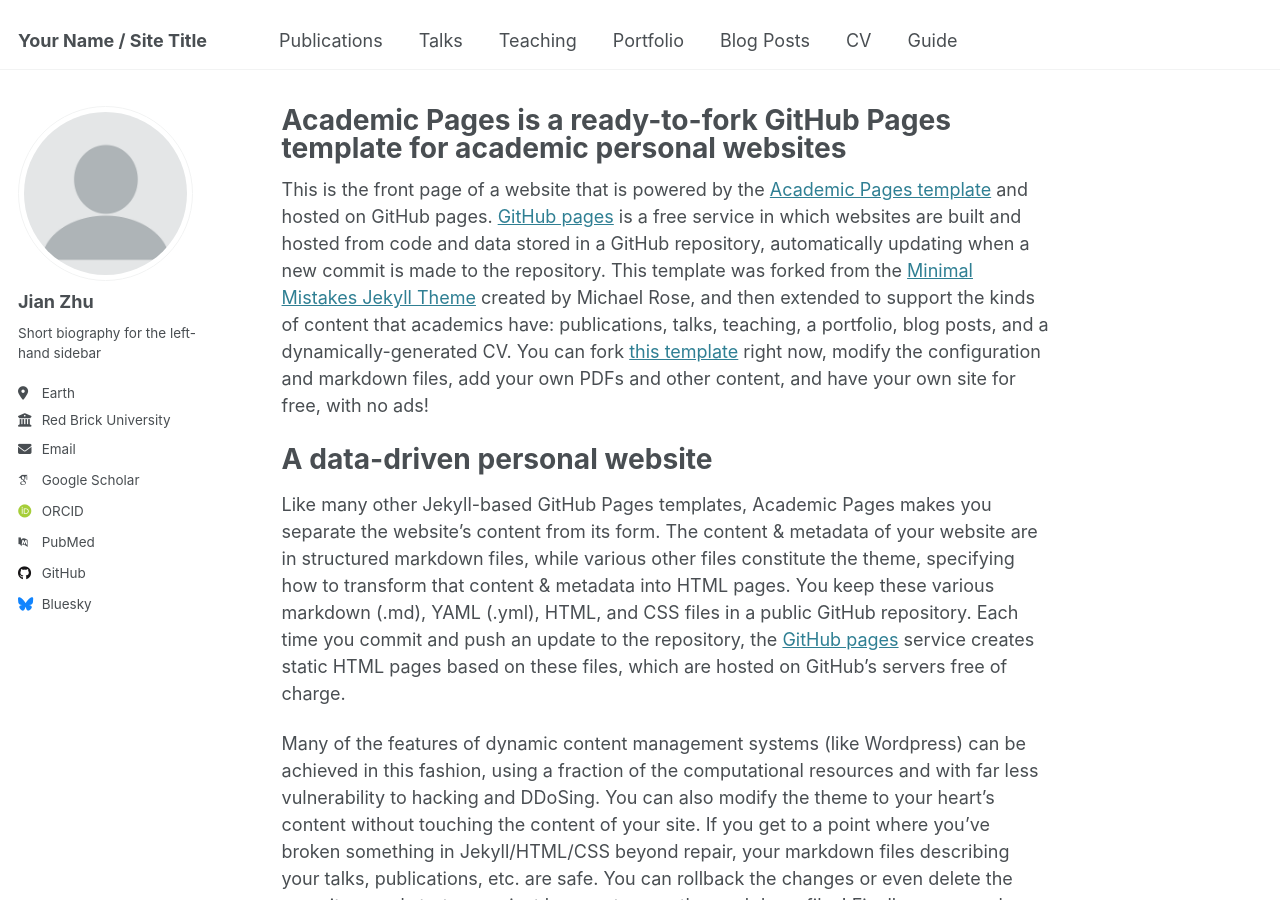
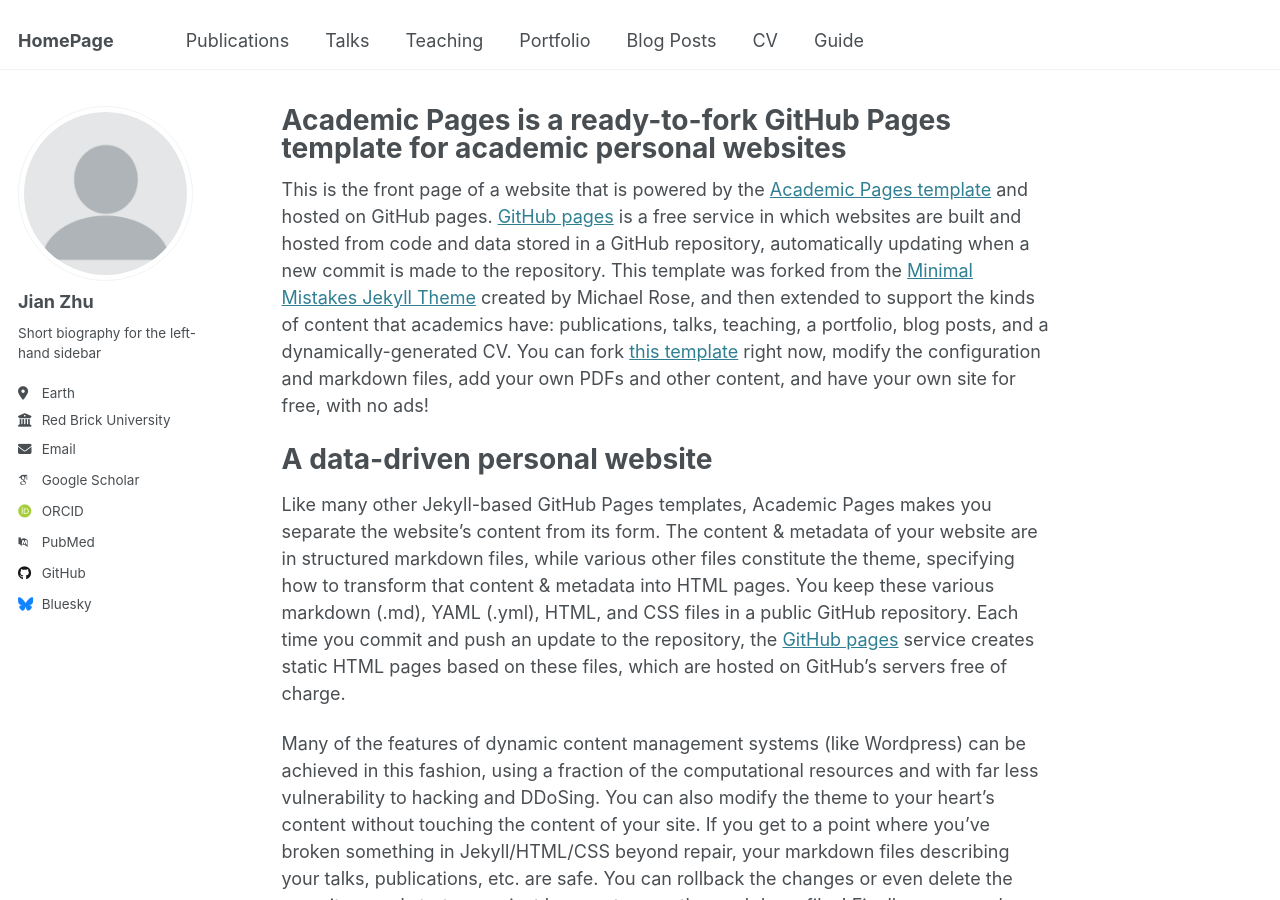
Before and after one commit to JianZhu-icy/JianZhu-icy.github.io, a Jekyll site: the page built from _pages/about.md, in a window 1280 px wide and 900 px high. Built offline with Jekyll 4.4.1, drawn with Linux system fonts in a browser that asks for light colours; some web fonts are replaced; part of the change alters nothing that is shown.

Commit message:
Update _config.yml

```diff
--- a/_config.yml
+++ b/_config.yml
@@ -9,7 +9,7 @@
 # Basic Site Settings
 locale                   : "en-US"
 site_theme               : "default"
-title                    : "Your Name / Site Title"
+title                    : "HomePage"
 title_separator          : "-"
 name                     : &name "Jian Zhu"
 description              : &description "personal description"
@@ -29,7 +29,7 @@ author:
   location         : "Earth"
   employer         : "Red Brick University"
   uri              : # URL
-  email            : "none@example.org"
+  email            : "jianzhu_icy@163.com"
 
   # Academic websites
   arxiv            : # URL - Update with the correct link to your profile
@@ -45,7 +45,7 @@ author:
   bitbucket        : # Username - Update with your username on the site
   codepen          : # Username
   dribbble         : # Username
-  github           : "academicpages"
+  github           : "JianZhu_icy"
   kaggle           : # Username
   stackoverflow    : # User number or user number and name (i.e., use "1" or "1/jeff-atwood")
 
```
